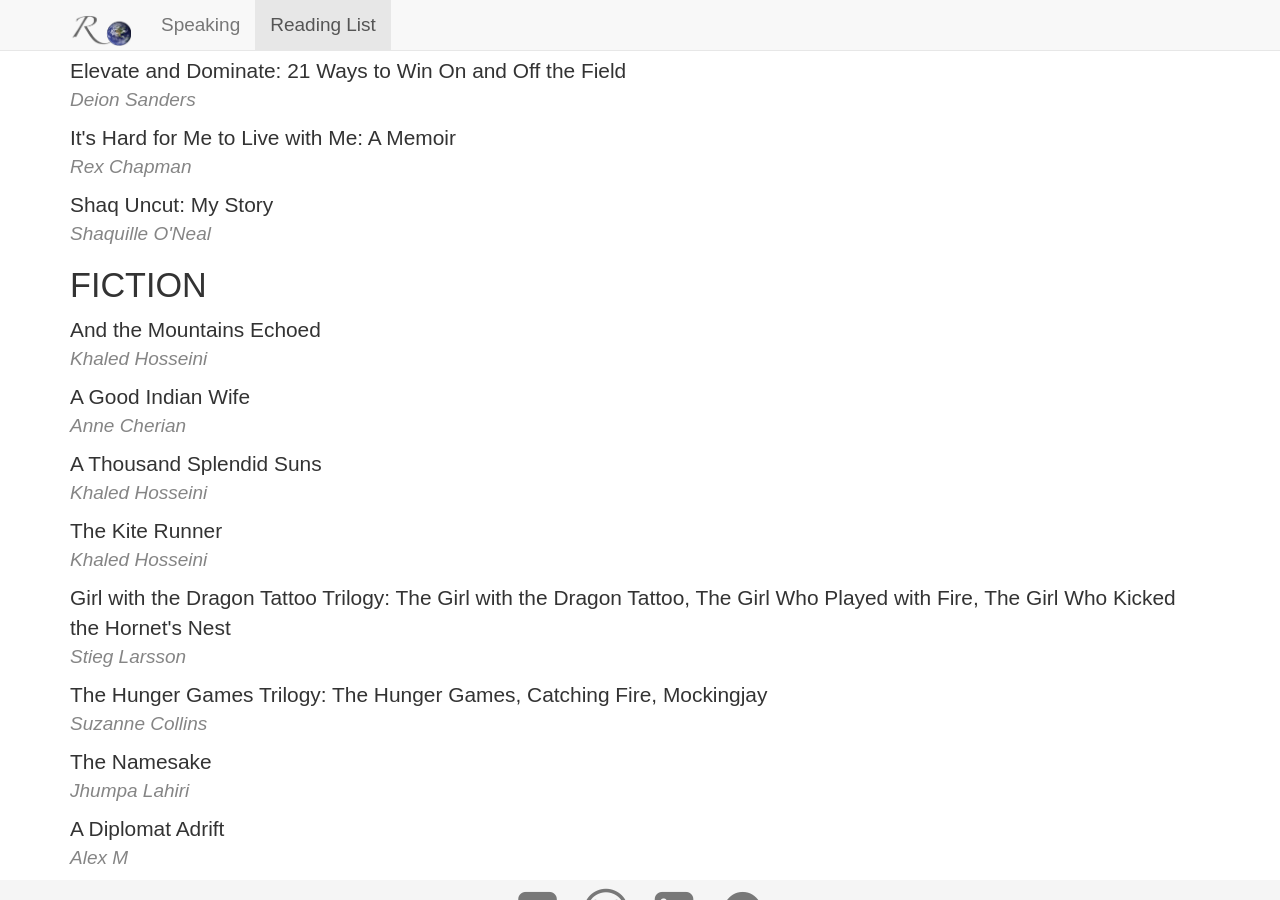
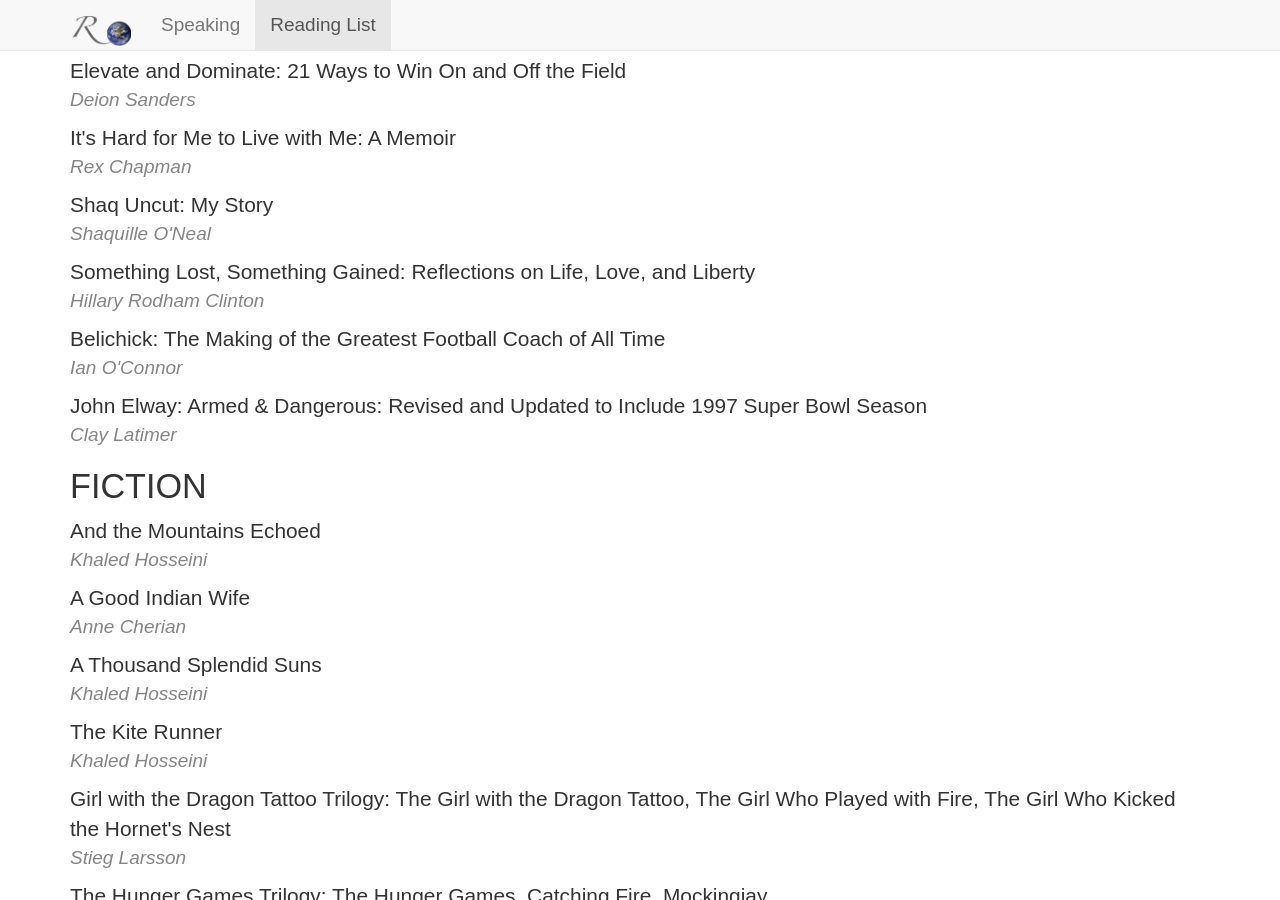
Before and after one commit to rovolution/rovolution.github.io, a Jekyll site: the page built from reading-list/index.html, in a window 1280 px wide and 900 px high, scrolled down 7112 px. Built offline with Jekyll 4.4.1, drawn with Linux system fonts in a browser that asks for light colours; nearby versions of some CDN libraries.

Commit message:
Update index.html

```diff
--- a/reading-list/index.html
+++ b/reading-list/index.html
@@ -437,6 +437,18 @@
 			<div class='book-list-title'>Shaq Uncut: My Story</div>
 			<div class='book-list-author'>Shaquille O'Neal</div>
 		</li>
+		<li class='book-list-entry'>
+			<div class='book-list-title'>Something Lost, Something Gained: Reflections on Life, Love, and Liberty</div>
+			<div class='book-list-author'>Hillary Rodham Clinton</div>
+		</li>
+		<li class='book-list-entry'>
+			<div class='book-list-title'>Belichick: The Making of the Greatest Football Coach of All Time</div>
+			<div class='book-list-author'>Ian O'Connor</div>
+		</li>
+		<li class='book-list-entry'>
+			<div class='book-list-title'>John Elway: Armed & Dangerous: Revised and Updated to Include 1997 Super Bowl Season</div>
+			<div class='book-list-author'>Clay Latimer</div>
+		</li>
 	</ul>
 	<h3 class="book-list-category">FICTION</h3>
 	<ul class='book-list'>
```
